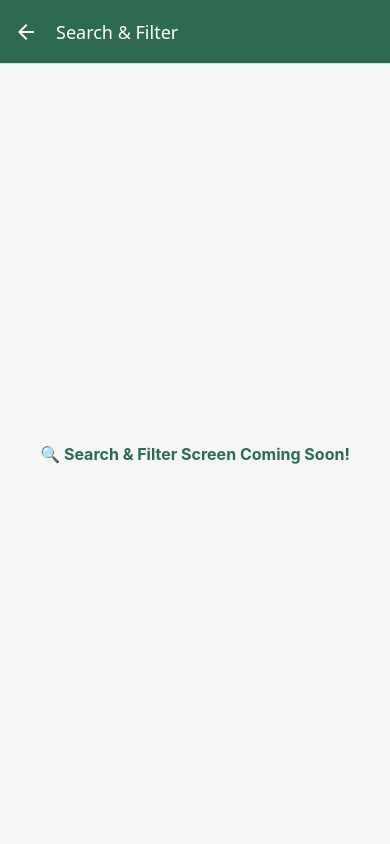
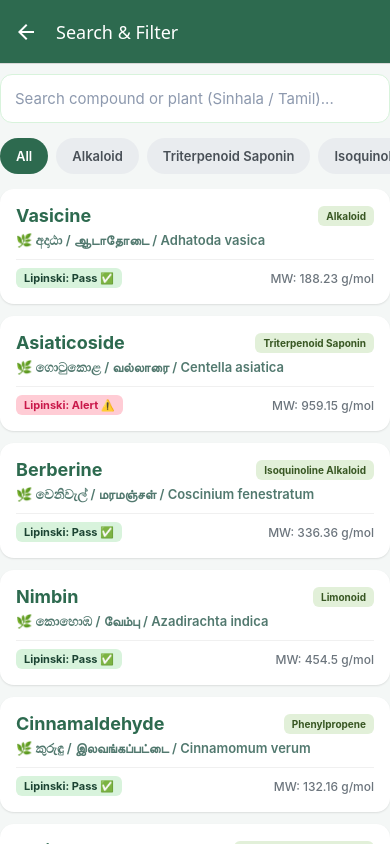
Before and after one commit to thilinitharushika/AyurSMILES, a React Native app: screen /Search in a window 390 px wide. Built offline with nearby package versions, Linux system fonts and the light colour scheme.

Commit message:
feat: polish SearchScreen with dynamic category pills and live bilingual filtering

```diff
--- a/screens/SearchScreen.js
+++ b/screens/SearchScreen.js
@@ -1,15 +1,131 @@
-import React from 'react';
-import { StyleSheet, Text, SafeAreaView } from 'react-native';
+import React, { useState } from 'react';
+import {
+  StyleSheet,
+  Text,
+  View,
+  TextInput,
+  FlatList,
+  TouchableOpacity,
+  SafeAreaView
+} from 'react-native';
+import compoundsData from '../data/compounds.json';
 
-export default function SearchScreen() {
+export default function SearchScreen({ navigation }) {
+  const [searchQuery, setSearchQuery] = useState('');
+  const [selectedCategory, setSelectedCategory] = useState('All');
+
+  // Dynamically extract unique categories from dataset
+  const categories = ['All', ...new Set(compoundsData.map((item) => item.category))];
+
+  // Live filter logic for text query & category filter
+  const filteredCompounds = compoundsData.filter((item) => {
+    const matchesSearch =
+      item.name.toLowerCase().includes(searchQuery.toLowerCase()) ||
+      item.plantSource.toLowerCase().includes(searchQuery.toLowerCase());
+
+    const matchesCategory = selectedCategory === 'All' || item.category === selectedCategory;
+
+    return matchesSearch && matchesCategory;
+  });
+
+  const renderItem = ({ item }) => (
+    <TouchableOpacity
+      style={styles.card}
+      onPress={() => navigation.navigate('Detail', { compound: item })}
+    >
+      <View style={styles.cardHeader}>
+        <Text style={styles.compoundName}>{item.name}</Text>
+        <Text style={styles.categoryBadge}>{item.category}</Text>
+      </View>
+
+      <Text style={styles.plantSource} numberOfLines={1}>🌿 {item.plantSource}</Text>
+
+      <View style={styles.footerRow}>
+        <Text style={[
+          styles.lipinskiTag,
+          item.lipinskiPass ? styles.passTag : styles.failTag
+        ]}>
+          {item.lipinskiPass ? 'Lipinski: Pass ✅' : 'Lipinski: Alert ⚠️'}
+        </Text>
+        <Text style={styles.mwText}>MW: {item.molecularWeight}</Text>
+      </View>
+    </TouchableOpacity>
+  );
+
   return (
     <SafeAreaView style={styles.container}>
-      <Text style={styles.text}>🔍 Search & Filter Screen Coming Soon!</Text>
+      {/* Search Input Field */}
+      <View style={styles.searchContainer}>
+        <TextInput
+          style={styles.input}
+          placeholder="Search compound or plant (Sinhala / Tamil)..."
+          placeholderTextColor="#8d99ae"
+          value={searchQuery}
+          onChangeText={setSearchQuery}
+        />
+      </View>
+
+      {/* Horizontal Category Filters */}
+      <View style={styles.filterWrapper}>
+        <FlatList
+          horizontal
+          showsHorizontalScrollIndicator={false}
+          data={categories}
+          keyExtractor={(cat) => cat}
+          renderItem={({ item: cat }) => (
+            <TouchableOpacity
+              style={[styles.filterPill, selectedCategory === cat && styles.activePill]}
+              onPress={() => setSelectedCategory(cat)}
+            >
+              <Text style={[styles.filterText, selectedCategory === cat && styles.activeFilterText]}>
+                {cat}
+              </Text>
+            </TouchableOpacity>
+          )}
+          contentContainerStyle={styles.pillContainer}
+        />
+      </View>
+
+      {/* Search Results */}
+      <FlatList
+        data={filteredCompounds}
+        renderItem={renderItem}
+        keyExtractor={(item) => item.id}
+        contentContainerStyle={styles.listContainer}
+        showsVerticalScrollIndicator={false}
+        ListEmptyComponent={
+          <View style={styles.emptyContainer}>
+            <Text style={styles.emptyText}>No matching compounds found 🧪</Text>
+            <Text style={styles.emptySubtext}>Try searching with a different name or select "All" categories.</Text>
+          </View>
+        }
+      />
     </SafeAreaView>
   );
 }
 
 const styles = StyleSheet.create({
-  container: { flex: 1, backgroundColor: '#f4f7f6', justifyContent: 'center', alignItems: 'center' },
-  text: { fontSize: 16, color: '#2d6a4f', fontWeight: 'bold' }
+  container: { flex: 1, backgroundColor: '#f4f7f6', paddingHorizontal: 16, paddingTop: 10 },
+  searchContainer: { marginBottom: 10 },
+  input: { backgroundColor: '#fff', padding: 14, borderRadius: 12, borderWidth: 1, borderColor: '#d8f3dc', fontSize: 15, color: '#1b4332' },
+  filterWrapper: { height: 46, marginBottom: 10 },
+  pillContainer: { alignItems: 'center', gap: 8 },
+  filterPill: { paddingHorizontal: 16, paddingVertical: 8, backgroundColor: '#e9ecef', borderRadius: 20, height: 36, justifyContent: 'center' },
+  activePill: { backgroundColor: '#2d6a4f' },
+  filterText: { color: '#495057', fontSize: 13, fontWeight: '600' },
+  activeFilterText: { color: '#fff' },
+  listContainer: { paddingBottom: 20 },
+  card: { backgroundColor: '#fff', padding: 16, borderRadius: 14, marginBottom: 12, shadowColor: '#000', shadowOffset: { width: 0, height: 1 }, shadowOpacity: 0.1, shadowRadius: 2, elevation: 2 },
+  cardHeader: { flexDirection: 'row', justifyContent: 'space-between', alignItems: 'center', marginBottom: 6 },
+  compoundName: { fontSize: 18, fontWeight: 'bold', color: '#2d6a4f' },
+  categoryBadge: { backgroundColor: '#e2f0d9', color: '#385723', fontSize: 10, fontWeight: 'bold', paddingHorizontal: 8, paddingVertical: 4, borderRadius: 6, overflow: 'hidden' },
+  plantSource: { fontSize: 13, color: '#52796f', fontWeight: '600', marginBottom: 10 },
+  footerRow: { flexDirection: 'row', justifyContent: 'space-between', alignItems: 'center', borderTopWidth: 1, borderTopColor: '#f0f0f0', paddingTop: 8 },
+  lipinskiTag: { fontSize: 11, fontWeight: 'bold', paddingHorizontal: 8, paddingVertical: 3, borderRadius: 6, overflow: 'hidden' },
+  passTag: { backgroundColor: '#d8f3dc', color: '#1b4332' },
+  failTag: { backgroundColor: '#ffccd5', color: '#c9184a' },
+  mwText: { fontSize: 12, color: '#6c757d', fontWeight: '500' },
+  emptyContainer: { alignItems: 'center', marginTop: 40, paddingHorizontal: 20 },
+  emptyText: { fontSize: 16, fontWeight: 'bold', color: '#2d6a4f', marginBottom: 6 },
+  emptySubtext: { fontSize: 13, color: '#8d99ae', textAlign: 'center' }
 });
```
